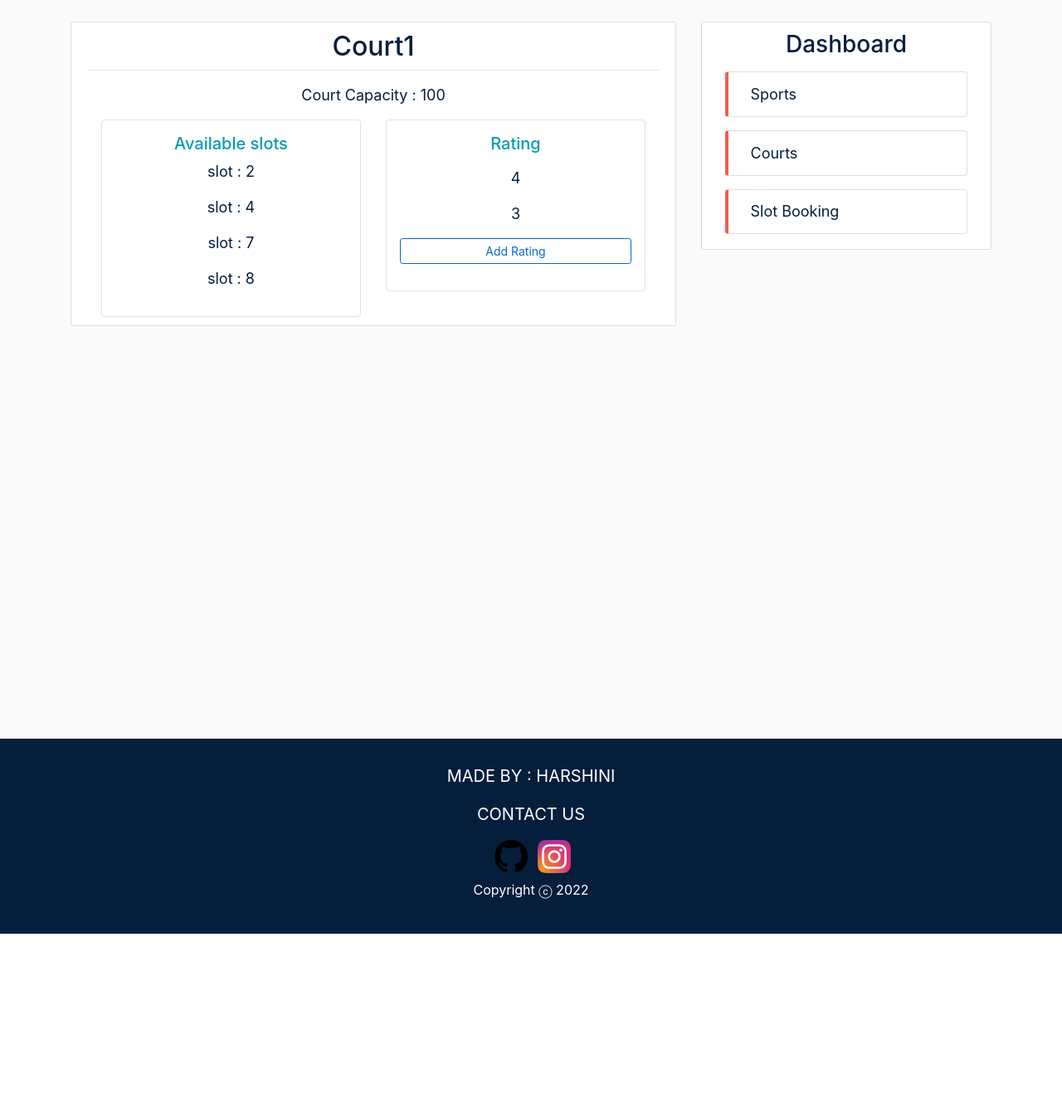
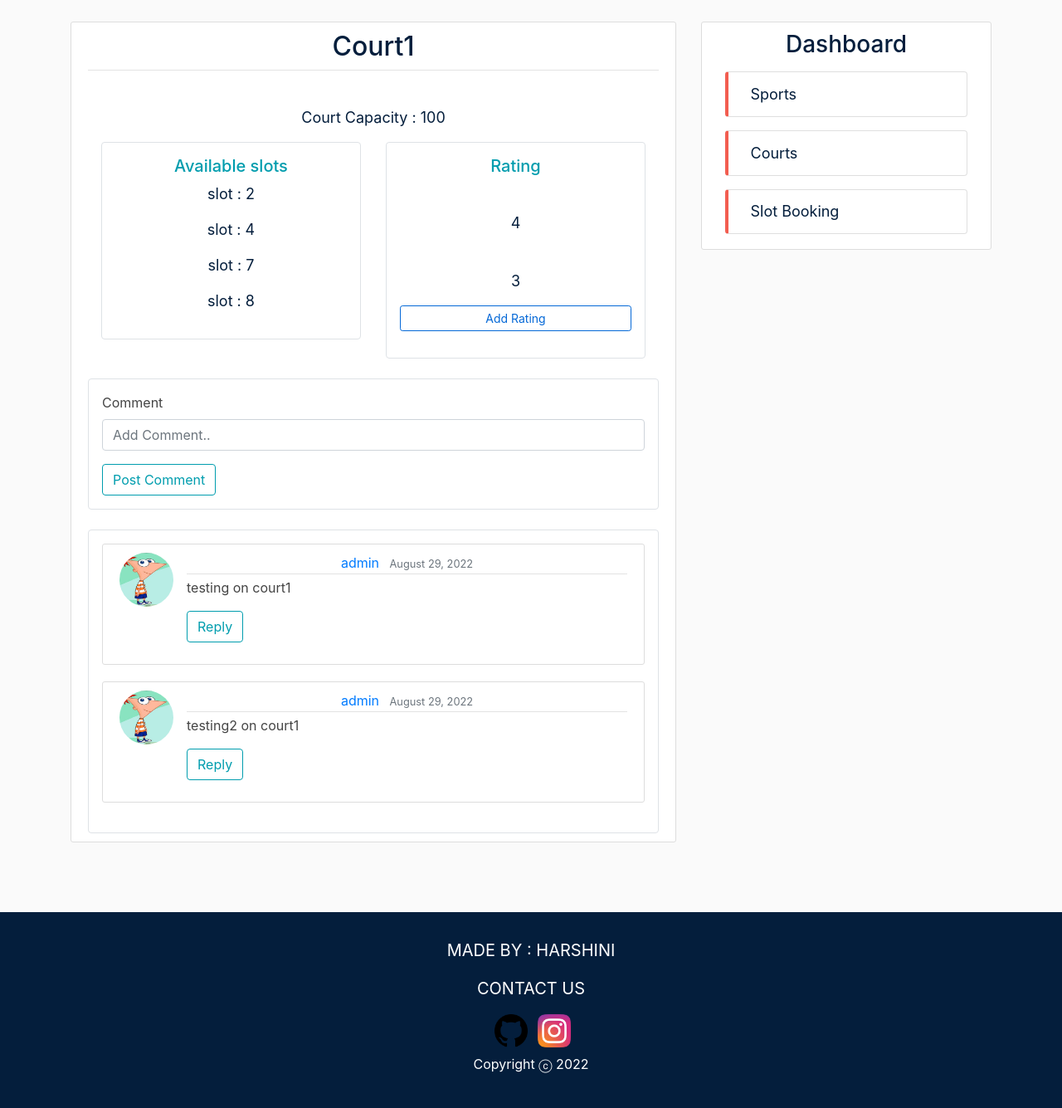
Before and after one commit to Harshini321/Sports_Complex, a Django app: page /courts/1/ in a window 1280 px wide. Shown: the part 62-1397 px from the top of the page at 83% size. Before the commit the page ends 1187 px from the top, so only its background shows below. Run offline with Django 4.2, Linux system fonts and the light colour scheme; data comes from the database, SQL or seed files in the repository; both versions use the stored data as it was after the commit; some libraries are stand-ins or nearby versions.

Commit message:
comments sys

```diff
--- a/courts/admin.py
+++ b/courts/admin.py
@@ -1,6 +1,7 @@
 from django.contrib import admin
 
 # Register your models here.
-from .models import Court
+from .models import Court, UserComment
 
 admin.site.register(Court)
+admin.site.register(UserComment)
--- a/courts/models.py
+++ b/courts/models.py
@@ -1,5 +1,7 @@
 from django.db import models
 from django.urls import reverse
+from django.contrib.auth.models import User
+from django.utils.timezone import now
 # from users.models import Member
 # from sports.models import Slot
 
@@ -13,3 +15,14 @@
 
     def get_absolute_url(self):
         return reverse('courts-detail', kwargs={'pk': self.pk})
+
+class UserComment(models.Model):
+    sno=models.AutoField(primary_key=True)
+    comment=models.TextField()
+    user=models.ForeignKey(User,on_delete=models.CASCADE)
+    court=models.ForeignKey(Court,on_delete=models.CASCADE)
+    parent=models.ForeignKey('self',on_delete=models.CASCADE,null=True)
+    timestamp=models.DateTimeField(default=now)
+
+    def __str__(self):
+        return f'Court : {self.court.name}, Comment by { self.user.username }'
--- a/courts/templates/courts/court_detail.html
+++ b/courts/templates/courts/court_detail.html
@@ -1,42 +1,59 @@
-{% extends 'sports/base.html' %}
-{% block content %}
+{% extends 'sports/base.html' %} {% block content %}
 <article class="media content-section">
   <div class="media-body">
     <div class="article-metadata">
       <h2 class="article-title sport-detail-title">{{court.name}}</h2>
     </div>
-        <p class="article-content centre-text small-text mt-3">Court Capacity : {{ court.capacity }}</p>
+    <p class="article-content centre-text small-text mt-3">
+      Court Capacity : {{ court.capacity }}
+    </p>
     <div class="row">
       <div class="col-md-6">
-            <div class=' border rounded ml-3 py-3'>
+        <div class="border rounded ml-3 py-3">
           <h5 class="centre-text side-header mb-2">Available slots</h5>
-              {% for slot in slots %}
-                  {% if slot.court == court %}
-                      <p class='centre-text'><a class="small-text small-a" href="{% url 'slots-detail' slot.id %}">slot : {{ slot.id }}</a></p>
-                  {% endif %}
-              {% endfor %}
+          {% for slot in slots %} {% if slot.court == court %}
+          <p class="centre-text">
+            <a
+              class="small-text small-a"
+              href="{% url 'slots-detail' slot.id %}"
+              >slot : {{ slot.id }}</a
+            >
+          </p>
+          {% endif %} {% endfor %}
         </div>
       </div>
       <div class="col-md-6">
-            <div class=' border rounded mr-3 py-3'>
+        <div class="border rounded mr-3 py-3">
           <h5 class="centre-text side-header mb-2">Rating</h5>
-              {% for rating in ratings %}
-                  {% if rating.court == court %}
-                      <p class="article-content centre-text small-text mt-3">{{ rating.rating }}</p>
-                  {% endif %}
-              {% endfor %}
-                <div class='m-3'>
-                  <a
-                      class="btn btn-outline btn-block btn-sm "
-                      href="#"
-                      >Add Rating</a
-                  >
+          {% for rating in ratings %} {% if rating.court == court %}
+          <p class="article-content centre-text small-text mt-3">
+            {{ rating.rating }}
+          </p>
+          {% endif %} {% endfor %}
+          <div class="m-3">
+            <a class="btn btn-outline btn-block btn-sm" href="#">Add Rating</a>
           </div>
         </div>
       </div>
     </div>
-              {% for staff in staffs %}
-                {% if user == staff.user %}
+    {% for staff in staffs %} {% if user == staff.user %}
+    <div class="row">
+      <div class="col-md-6">
+        <a
+          class="btn btn-outline btn-block btn-sm mt-3 mb-1"
+          href="{% url 'courts-update' court.id %}"
+          >Update</a
+        >
+      </div>
+      <div class="col-md-6">
+        <a
+          class="btn btn-danger btn-sm btn-block mt-3 mb-1 delete"
+          href="{% url 'courts-delete' court.id %}"
+          >Delete</a
+        >
+      </div>
+    </div>
+    {% endif %} {% endfor %} {% if user.is_superuser %}
     <div class="row">
       <div class="col-md-6">
         <a
@@ -54,25 +71,62 @@
       </div>
     </div>
     {% endif %}
-            {% endfor %}
-            {% if user.is_superuser %}
-            <div class="row">
-              <div class="col-md-6">
-                <a
-                  class="btn btn-outline btn-block btn-sm mt-3 mb-1"
-                  href="{% url 'courts-update' court.id %}"
-                  >Update</a
+    <div >
+      {% comment %} <h1>Comments</h1>
+      <form action="{%url 'courts-comment' court.id %}" method="POST">
+        {% csrf_token %}
+        <input type='text' name='comment' placeholder='Comment here'>
+        <input type='hidden' name='CourtSno' value='{{ court.id }}'>
+        <input type='submit' value='Submit'>
+        <button type="submit" class="btn btn-outline btn-block btn-lg mt-1 mb-3">Book Now</button>
+      </form> {% endcomment %}
+    <div class="border rounded mt-4 py-3 px-3">
+      <form action="{%url 'courts-comment' court.id %}" method="POST">
+        <div class="form-group">
+          {% csrf_token %}
+          <label for="exampleFormControlInput1">Comment</label>
+          <input type="text" class="form-control" id="exampleFormControlInput1" name='comment' placeholder="Add Comment..">
+        </div>
+        <input type='hidden' name='CourtSno' value='{{ court.id }}'>
+        <button type="submit" class="btn btn-outline trending-btn">Post Comment</button>
+      </form>
+    </div>
+    <div class="border rounded mt-4 py-3 px-3">
+        {% for comment in comments %}
+          {% if comment.court.name == court.name %}
+            <article class="media content-section">
+              <img
+                class="rounded-circle article-img"
+                src="{{ comment.user.profile.image.url }}"
+              />
+              <div class="media-body">
+                <div class="article-metadata">
+                  <a class="mr-2" href="#"
+                    >{{ comment.user.username }}</a
                   >
+                  <small class="text-muted">{{ comment.timestamp | date:'F d, Y' }}</small>
                 </div>
-               <div class="col-md-6">
-                <a
-                  class="btn btn-danger btn-sm btn-block mt-3 mb-1 delete"
-                  href="{% url 'courts-delete' court.id %}"
-                  >Delete</a
-                >
+                <p class="article-content">{{ comment.comment }}</p>
+                <p>
+                  <a class="btn btn-outline trending-btn" data-toggle="collapse" href="#repylBox{{comment.sno}}" role="button" aria-expanded="false" aria-controls="repylBox{{comment.sno}}">
+                    Reply
+                  </a>
+                </p>
+                <div class="collapse" id="repylBox{{comment.sno}}">
+                  <div class="card card-body">
+                    Anim pariatur cliche reprehenderit, enim eiusmod high life accusamus terry richardson ad squid. Nihil anim keffiyeh helvetica, craft beer labore wes anderson cred nesciunt sapiente ea proident.
                   </div>
                 </div>
+              </div>
+
+            </article>
           {% endif %}
+        {% endfor %}
+
     </div>
+  </div>
+</div>
+
+
 </article>
 {% endblock content %}
--- a/courts/views.py
+++ b/courts/views.py
@@ -1,12 +1,13 @@
-from django.shortcuts import render
-from .models import Court
+from django.shortcuts import render,redirect
+from .models import Court,UserComment
 from django.views.generic import ListView, DetailView, CreateView, UpdateView, DeleteView
 from django.contrib.auth.mixins import LoginRequiredMixin, UserPassesTestMixin
 from users.models import Staff
 from sports.models import Slot
 from users.models import Rating
-
-
+from django.contrib import messages
+from django.contrib.auth.models import User
+from django.contrib.auth.decorators import login_required
 # Create your views here.
 def courts(request):
     context = {
@@ -25,7 +26,7 @@
 class CourtDetailView(DetailView):
     model = Court
     context_object_name = 'court'
-    extra_context = {'staffs': Staff.objects.all(), 'slots': Slot.objects.all(), 'ratings': Rating.objects.all()}
+    extra_context = {'staffs': Staff.objects.all(), 'slots': Slot.objects.all(), 'ratings': Rating.objects.all(),'comments':UserComment.objects.all()}
 
 
 class CourtCreateView(LoginRequiredMixin, UserPassesTestMixin, CreateView):
@@ -59,3 +60,14 @@
         if self.request.user.email.startswith('staff') or self.request.user.is_superuser:
             return True
         return False
+
+@login_required
+def postComment(request,pk):
+    if request.method=='POST':
+        comment=request.POST.get('comment')
+        user=User.objects.get(username=request.user)
+        court=Court.objects.get(id=pk)
+        comment=UserComment(comment=comment,user=user,court=court)
+        comment.save()
+        messages.success(request,"Your comment has been posted successfully!")
+    return redirect(f'/courts/{court.pk}')
--- a/sports/views.py
+++ b/sports/views.py
@@ -48,9 +48,6 @@
         'sports': Sport.objects.all()
     }
     return render(request, 'sports/sports.html', context)
-
-
-
 
 class SlotListView(ListView):
     model = Slot
--- a/sports_complex/urls.py
+++ b/sports_complex/urls.py
@@ -69,6 +69,7 @@
     path('courts/new/', CourtCreateView.as_view(), name='courts-create'),
     path('courts/<int:pk>/update', CourtUpdateView.as_view(), name='courts-update'),
     path('courts/<int:pk>/delete', CourtDeleteView.as_view(), name='courts-delete'),
+    path('courts/<int:pk>/comment',courts_view.postComment, name='courts-comment'),
     path('slots/<int:pk>/add', add_slot, name='add_slot'),
     path('slots/<int:pk>/remove', remove_slot, name='remove_slot'),
     path('', sports_view.home, name='main-home'),
```
Also changed, not shown: courts/migrations/0002_usercomment.py (added), db.sqlite3. Lines whose indentation alone changed are shown as unchanged.
